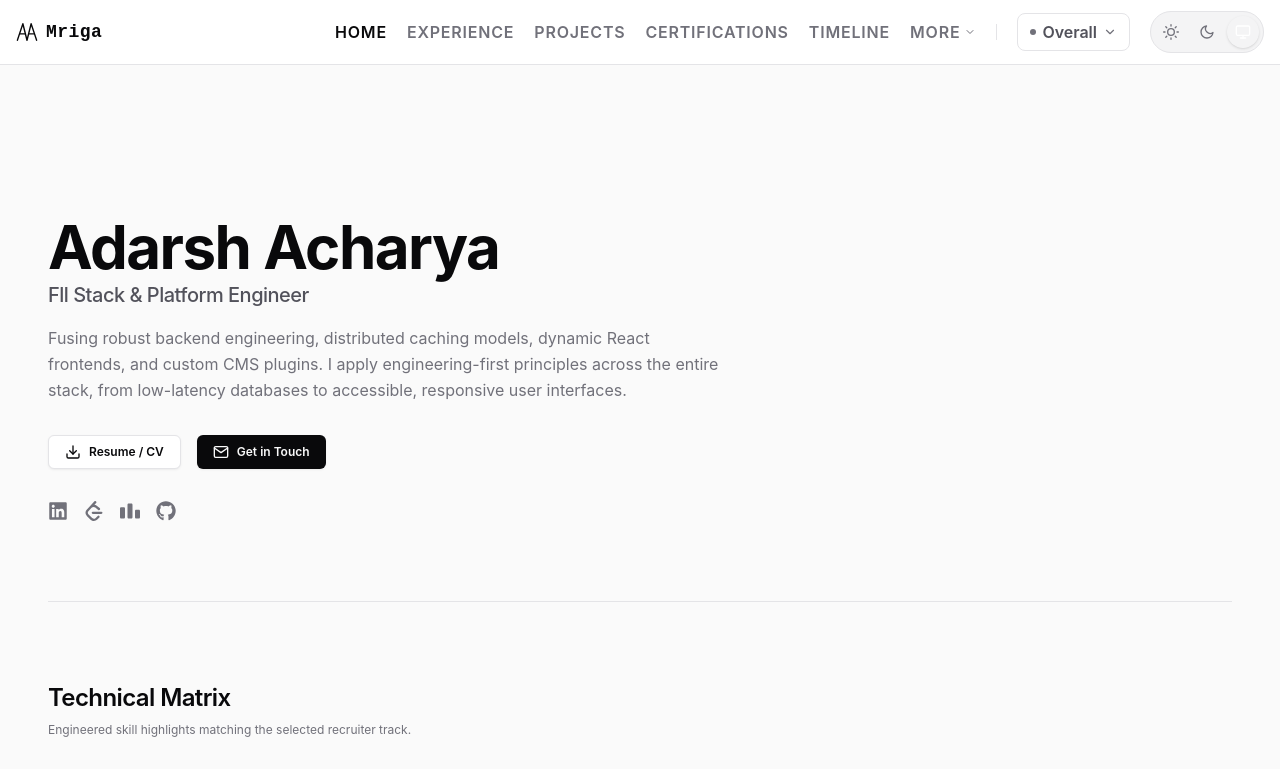
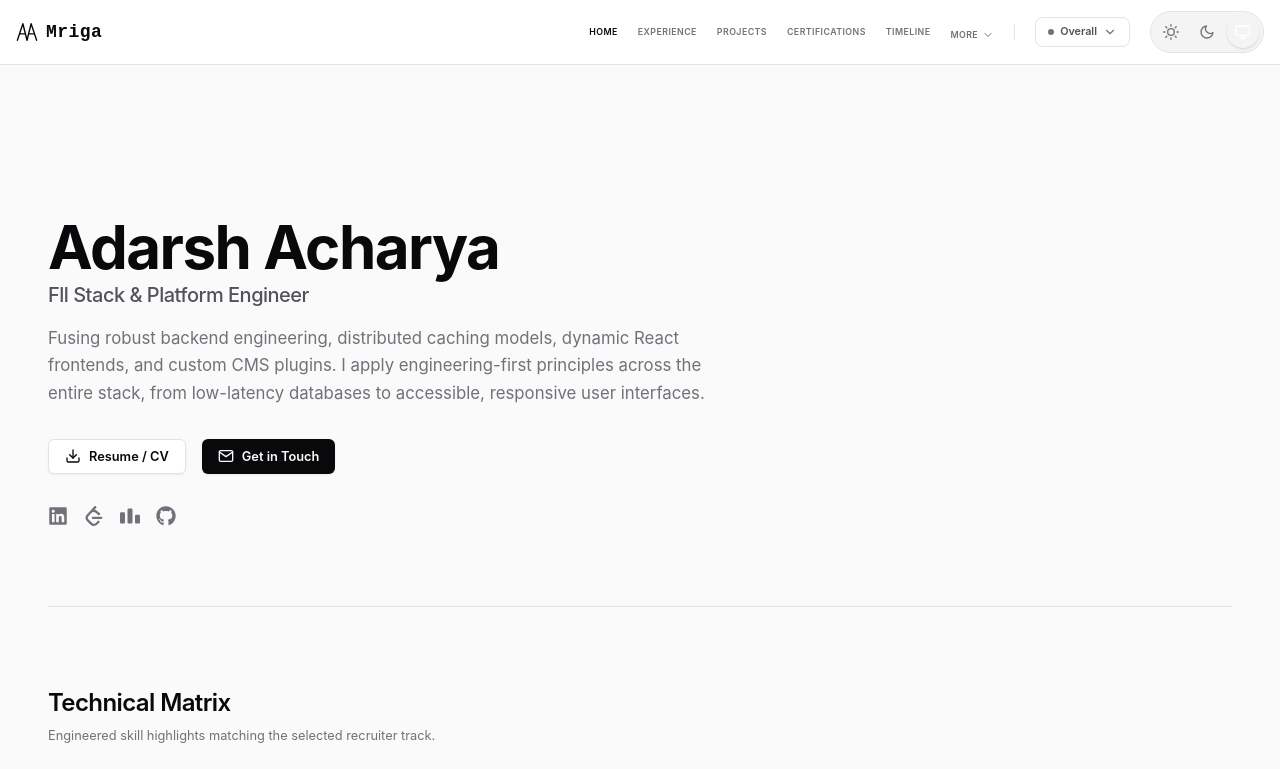
Before and after one commit to adarshacharya18/adarsh-portfolio, a React (Vite) app: page / in a window 1280 px wide. Shown: the top 769 px of the page. Built offline with nearby package versions, Linux system fonts and the light colour scheme.

Commit message:
fix: relatively increase body text sizes in theme scale config

```diff
--- a/src/index.css
+++ b/src/index.css
@@ -23,6 +23,12 @@
   --font-display: 'Inter', system-ui, sans-serif;
   --font-sans: 'Inter', system-ui, sans-serif;
   --font-mono: 'Fira Code', monospace;
+
+  --text-3xs: 0.55rem;
+  --text-2xs: 0.675rem;
+  --text-xs: 0.8rem;
+  --text-sm: 0.925rem;
+  --text-base: 1.05rem;
 
   --shadow-soft: 0 1px 3px 0 rgba(0, 0, 0, 0.05), 0 1px 2px -1px rgba(0, 0, 0, 0.05);
   --shadow-medium: 0 4px 6px -1px rgba(0, 0, 0, 0.07), 0 2px 4px -2px rgba(0, 0, 0, 0.07);
```
Also changed, not shown: 1 other file (tests, documents, lock files or other folders).
